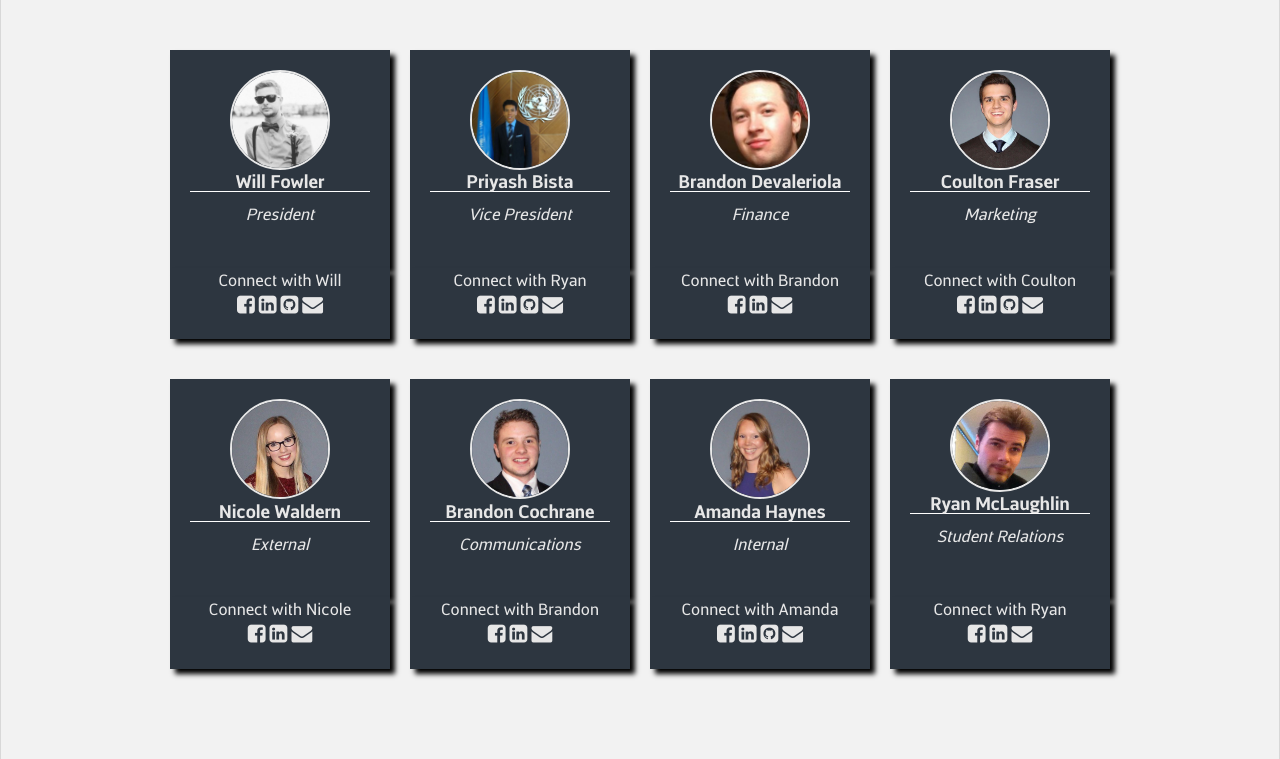
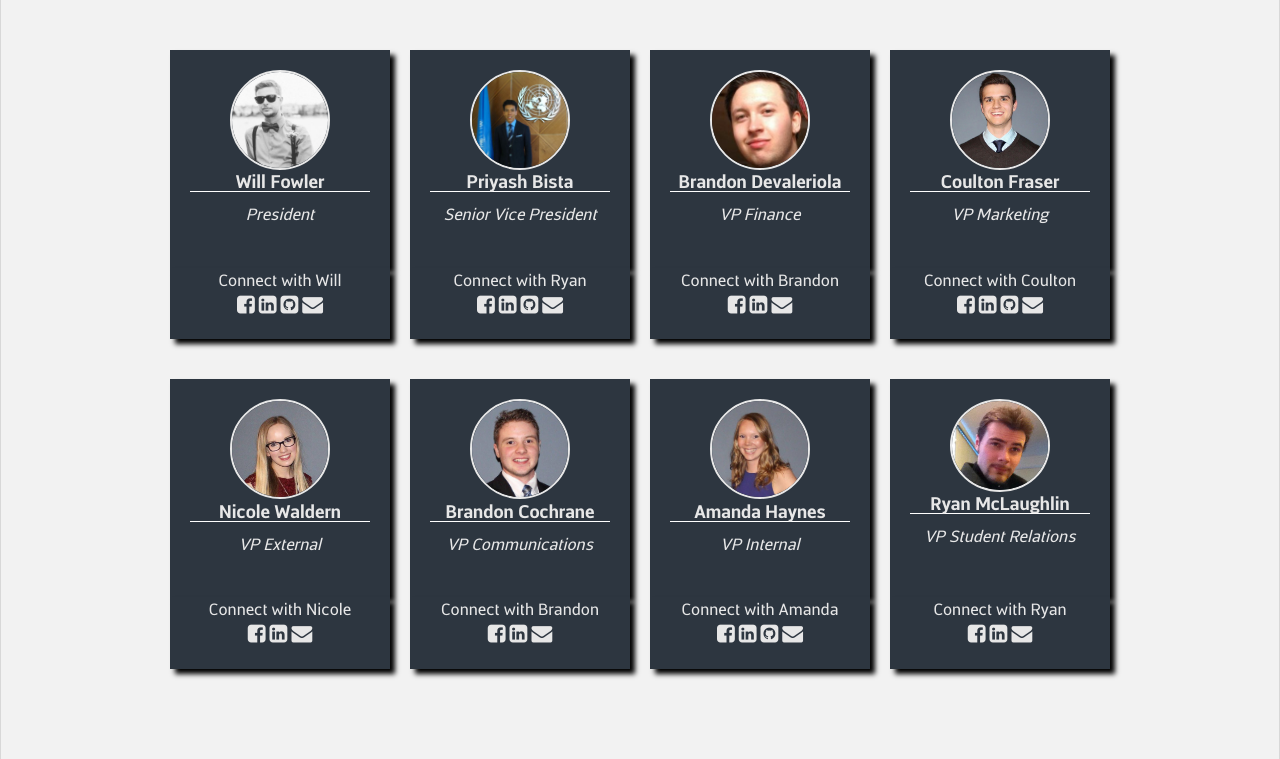
Before and after one commit to fowlerwill/cis3html, a PHP site: page /executive in a window 1280 px wide. Shown: the part 380-1139 px from the top of the page. Run offline with PHP 8.4, Linux system fonts and the light colour scheme; some libraries are stand-ins or nearby versions.

Commit message:
Updated vp titles to match constitution

```diff
--- a/pages/executive.php
+++ b/pages/executive.php
@@ -60,7 +60,7 @@
 					<div class="panel text-center margin-bottom-none box-shadow" data-equalizer-watch>
 						<img src="img/Executive-Profiles/Priyash-Bista/headshot.jpg" width=100px class="executiveImage">
 						<h5 class="underline-white">Priyash Bista</h5>
-						<p class="font-italic">Vice President</p>
+						<p class="font-italic">Senior Vice President</p>
 						<p class="text-left">
 						</p>
 					</div>
@@ -86,7 +86,7 @@
 					<div class="panel text-center margin-bottom-none box-shadow" data-equalizer-watch>
 						<img src="img/Executive-Profiles/Brandon-Devaleriola/headshot.jpg" width=100px class="executiveImage">
 						<h5 class="underline-white">Brandon Devaleriola</h5>
-						<p class="font-italic">Finance</p>
+						<p class="font-italic">VP Finance</p>
 						<p class="text-left"><!-- Biography --></p>
 					</div>
 					<div class="panel text-center padding-top-none margin-top-none border-top-none box-shadow">
@@ -108,7 +108,7 @@
 					<div class="panel text-center margin-bottom-none box-shadow" data-equalizer-watch>
 						<img src="img/Executive-Profiles/Coulton-Fraser/headshot.jpg" width=100px class="executiveImage">
 						<h5 class="underline-white">Coulton Fraser</h5>
-						<p class="font-italic">Marketing</p>
+						<p class="font-italic">VP Marketing</p>
 						<p class="text-left"></p>
 					</div>
 					<div class="panel text-center padding-top-none margin-top-none border-top-none box-shadow">
@@ -135,7 +135,7 @@
 					<div class="panel text-center margin-bottom-none box-shadow" data-equalizer-watch>
 						<img src="img/Executive-Profiles/Nicole-Waldern/headshot.jpg" width=100px class="executiveImage">
 						<h5 class="underline-white">Nicole Waldern</h5>
-						<p class="font-italic">External</p>
+						<p class="font-italic">VP External</p>
 						<p class="text-left"><!-- Biography --></p>
 					</div>
 					<div class="panel text-center padding-top-none margin-top-none border-top-none box-shadow">
@@ -157,7 +157,7 @@
 					<div class="panel text-center margin-bottom-none box-shadow" data-equalizer-watch>
 						<img src="img/Executive-Profiles/Brandon-Cochrane/headshot.jpg" width=100px class="executiveImage">
 						<h5 class="underline-white">Brandon Cochrane</h5>
-						<p class="font-italic">Communications</p>
+						<p class="font-italic">VP Communications</p>
 						<p class="text-left"><!-- Biography --></p>
 					</div>
 					<div class="panel text-center padding-top-none margin-top-none border-top-none box-shadow">
@@ -179,7 +179,7 @@
 					<div class="panel text-center margin-bottom-none box-shadow" data-equalizer-watch>
 						<img src="img/Executive-Profiles/Amanda-Haynes/headshot.jpg" width=100px class="executiveImage">
 						<h5 class="underline-white">Amanda Haynes</h5>
-						<p class="font-italic">Internal</p>
+						<p class="font-italic">VP Internal</p>
 						<p class="text-left"><!-- Biography --></p>
 					</div>
 					<div class="panel text-center padding-top-none margin-top-none border-top-none box-shadow">
@@ -206,7 +206,7 @@
 					<div class="panel text-center margin-bottom-none box-shadow" data-equalizer-watch>
 						<img src="img/Executive-Profiles/Ryan-McLaughlin/RM_Temp_Headshot.jpg" width=100px class="executiveImage">
 						<h5 class="underline-white">Ryan McLaughlin</h5>
-						<p class="font-italic">Student Relations</p>
+						<p class="font-italic">VP Student Relations</p>
 						<p class="text-left"><!-- Biography --></p>
 					</div>
 					<div class="panel text-center padding-top-none margin-top-none border-top-none box-shadow">
```
